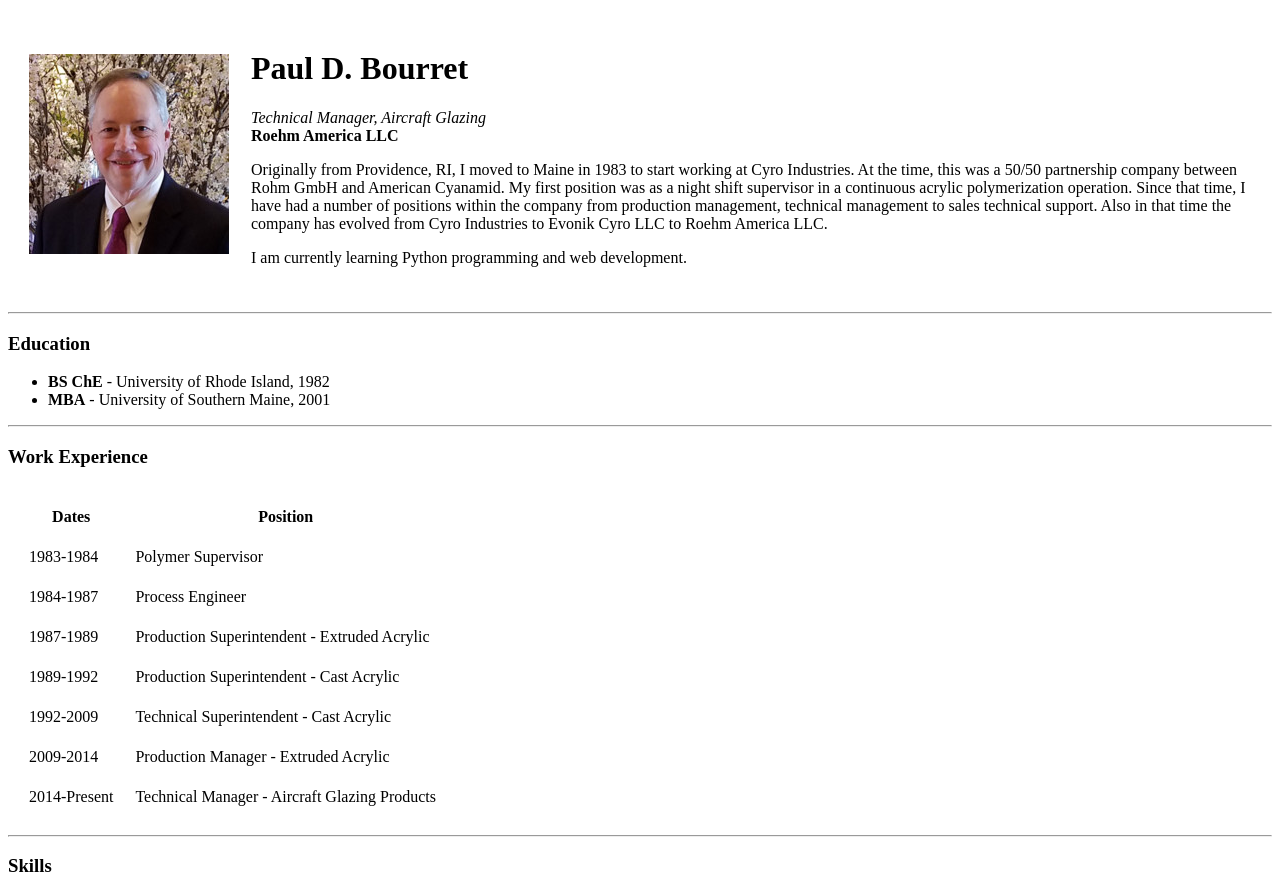
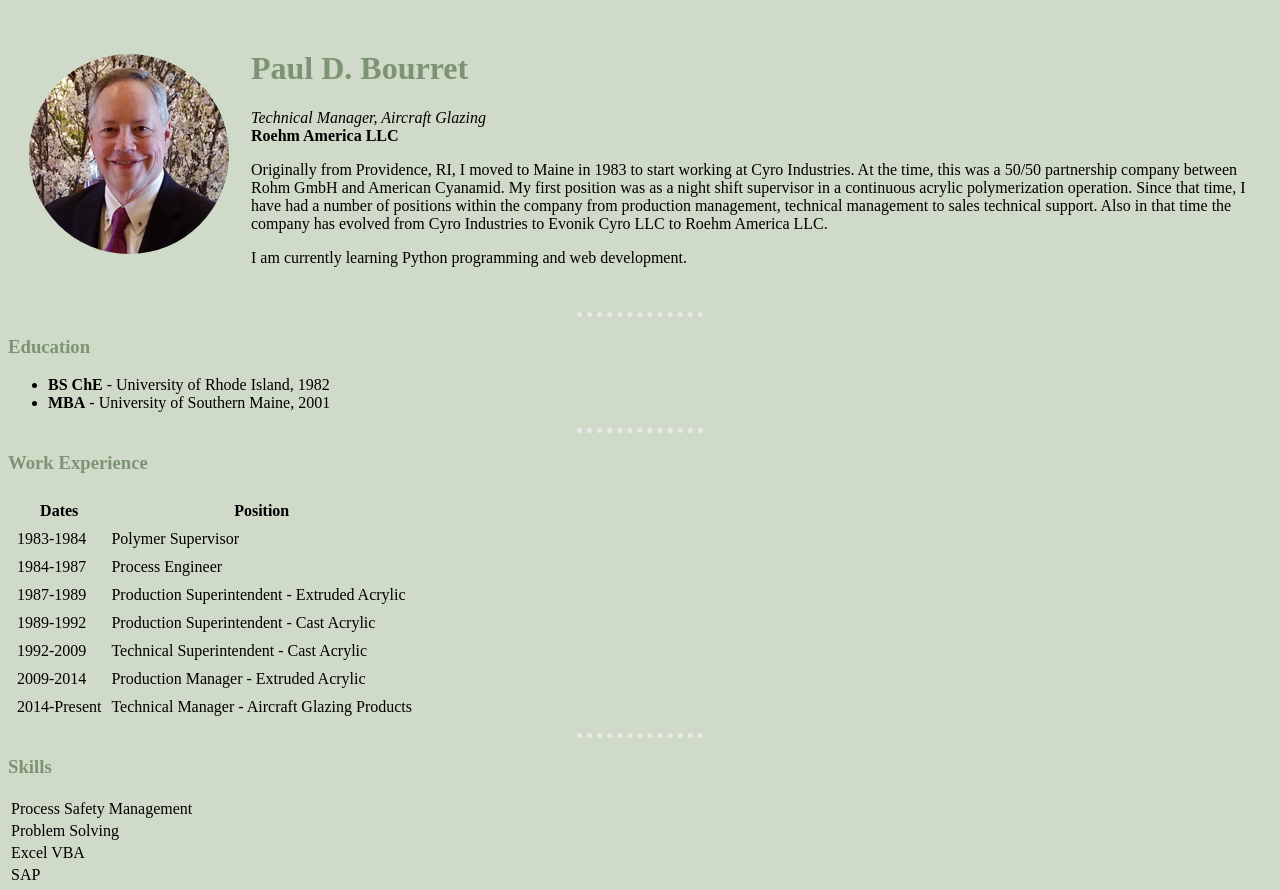
Before and after one commit to pbou59/CV, a plain HTML site: page index.html in a window 1280 px wide. Shown: the top 890 px of the page. Drawn offline with Linux system fonts and the light colour scheme.

Commit message:
Updated with CSS

```diff
--- /dev/null
+++ b/CSS/styles.css
@@ -0,0 +1,23 @@
+body {
+    background-color: #cfdac8;
+}
+
+h1 {
+    color: #7c9473;
+}
+
+h3 {
+    color: #7c9473
+}
+
+hr {
+    border-style: none;
+    border-top-style: dotted;
+    border-color: #e8eae6;
+    border-width: 5px;
+    width: 10%
+}
+
+img {
+    border-radius: 100%;
+}
--- a/index.html
+++ b/index.html
@@ -1,8 +1,9 @@
 <!DOCTYPE html>
 <html>
 <head>
-  <meta charset="utf-8">
-  <title>Paul's Personal Site</title>
+    <meta charset="utf-8">
+    <title>Paul's Personal Site</title>
+    <link rel="stylesheet" href="css\styles.css">
 </head>
 
 <body>
@@ -29,7 +30,7 @@
   </ul>
   <hr>
   <h3>Work Experience</h3>
-  <table cellspacing="20">
+  <table cellspacing="8">
       <thead>
         <tr>
             <th>Dates</th>
```
Also changed, not shown: contact.html (+2 -1 lines).
